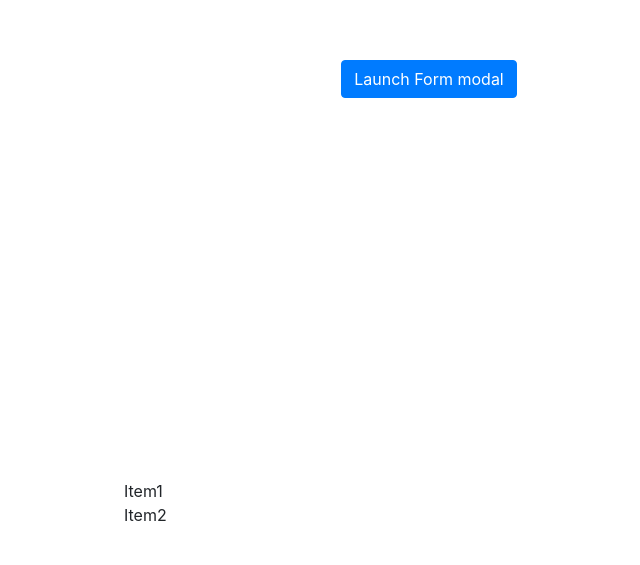
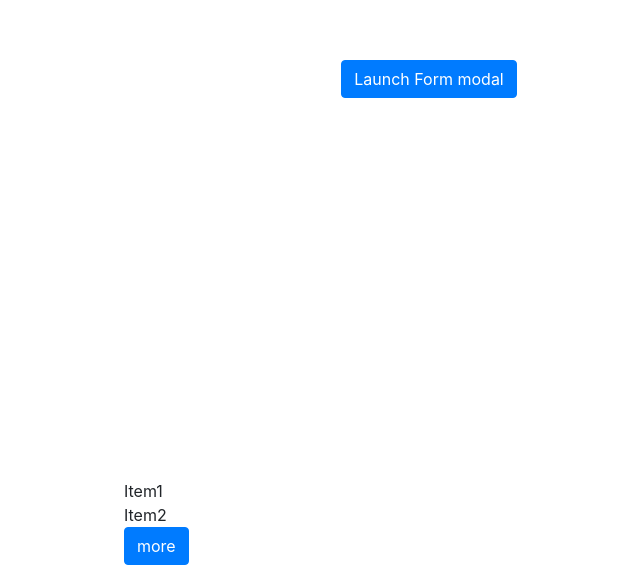
Before and after one commit to MdTauseef27/PracticePurpose, a React (Create React App) app: page / in a window 1280 px wide. Shown: the part 1127-1692 px from the top of the page, without its empty margins (531-1171 px from the left). Before the commit the page ends 1654 px from the top, so only its background shows below. Built offline with nearby package versions, Linux system fonts and the light colour scheme.

Commit message:
implemented toggle

```diff
--- a/src/Component/MoreLess.jsx
+++ b/src/Component/MoreLess.jsx
@@ -1,4 +1,5 @@
 import React, { useState } from "react";
+import { Button } from "react-bootstrap";
 export const MoreLess = () => {
   const MAX_ITEMS = 2;
   const [isOpen, setIsOpen] = useState(false);
@@ -18,6 +19,7 @@ export const MoreLess = () => {
       {getRenderedItem().map((item, id) => (
         <div key={id}>{item}</div>
       ))}{" "}
+      <Button onClick={toggle}>{isOpen ? "less" : "more"} </Button>
     </div>
   );
 };
```
